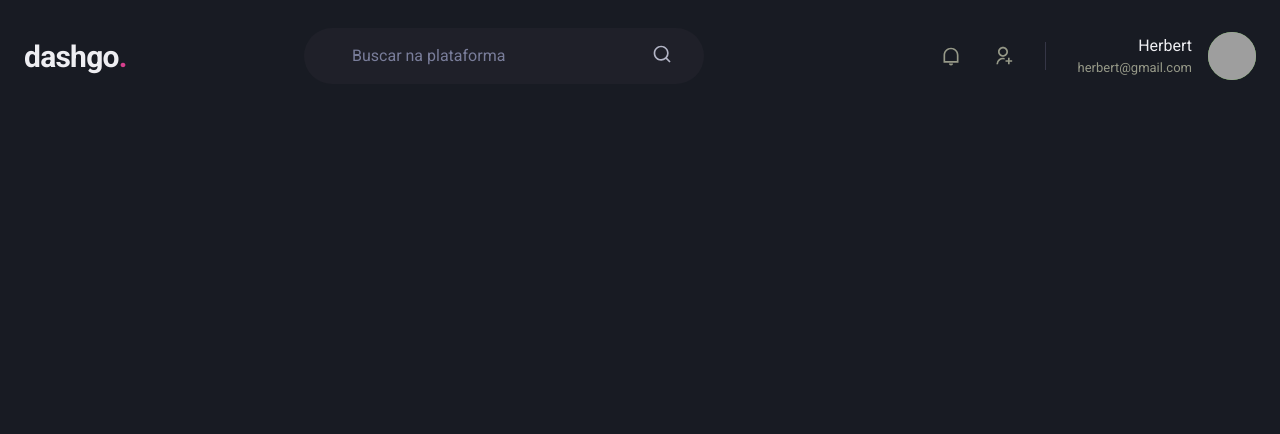
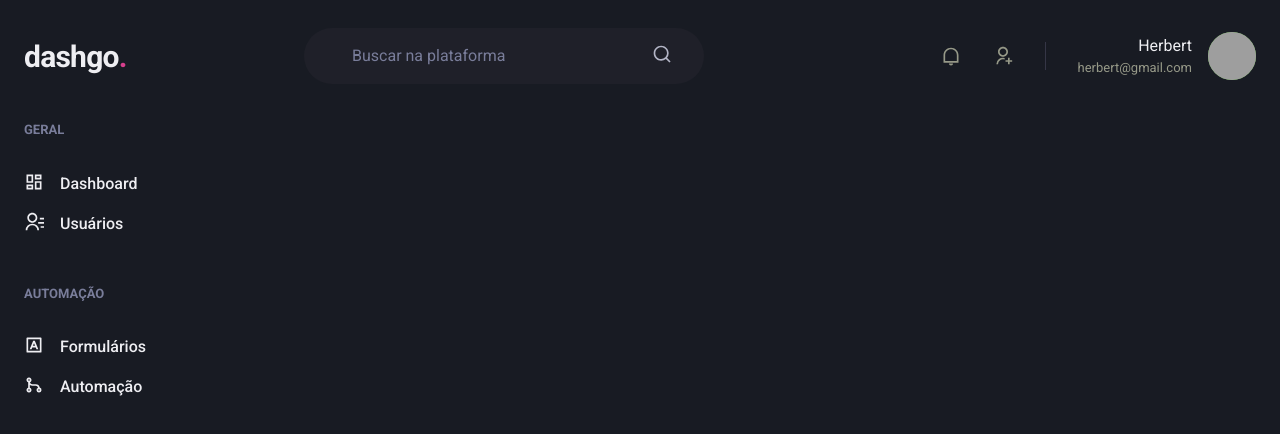
Before and after one commit to HerbertSSampaio/Ignite-04-dashgo, a Next.js app: page /dashboard in a window 1280 px wide. Shown: the top 434 px of the page. Built offline with nearby package versions, Linux system fonts and the light colour scheme; grey boxes are pictures that could not be loaded.

Commit message:
component sidebar

```diff
--- /dev/null
+++ b/src/components/Sidebar.tsx
@@ -0,0 +1,65 @@
+import { Box, Stack, Text, Link, Icon } from "@chakra-ui/react";
+import { RiContactsLine, RiDashboardLine, RiGitMergeLine, RiInputMethodLine } from 'react-icons/ri';
+
+export function Sidebar() {
+    return (
+        <Box
+            as="aside"
+            w="64"
+            mr="8"
+        >
+            <Stack
+                spacing="12"
+                align="flex-start"
+            >
+                <Box>
+                    <Text
+                        fontWeight="bold"
+                        color="gray.400"
+                        fontSize="small"
+                    >
+                        GERAL
+                    </Text>
+                    <Stack
+                        spacing="4"
+                        mt="8"
+                        align="stretch"
+                    >
+                        <Link display="flex" align="center">
+                            <Icon as={RiDashboardLine} fontSize="20" />
+                            <Text ml="4" fontWeight="medium">Dashboard</Text>
+                        </Link>
+                        <Link display="flex" align="center">
+                            <Icon as={RiContactsLine} fontSize="20" />
+                            <Text ml="4" fontWeight="medium">Usuários</Text>
+                        </Link>
+                    </Stack>
+                </Box>
+                <Box>
+                    <Text
+                        fontWeight="bold"
+                        color="gray.400"
+                        fontSize="small"
+                    >
+                        AUTOMAÇÃO
+                    </Text>
+                    <Stack
+                        spacing="4"
+                        mt="8"
+                        align="stretch"
+                    >
+                        <Link display="flex" align="center">
+                            <Icon as={RiInputMethodLine} fontSize="20" />
+                            <Text ml="4" fontWeight="medium">Formulários</Text>
+                        </Link>
+                        <Link display="flex" align="center">
+                            <Icon as={RiGitMergeLine} fontSize="20" />
+                            <Text ml="4" fontWeight="medium">Automação</Text>
+                        </Link>
+                    </Stack>
+                </Box>
+            </Stack>
+
+        </Box>
+    );
+}
--- a/src/pages/dashboard.tsx
+++ b/src/pages/dashboard.tsx
@@ -1,7 +1,14 @@
+import { Flex } from "@chakra-ui/react";
 import { Header } from '../components/Header';
+import { Sidebar } from "../components/Sidebar";
 
 export default function Dashboard() {
     return(
-        <Header />
+        <Flex direction="column" h="100vh">
+            <Header />
+            <Flex w="100%" my="6" maxWidth={1480} mx="auto" px="6">
+                <Sidebar />
+            </Flex>
+        </Flex>
     )
 }
```
